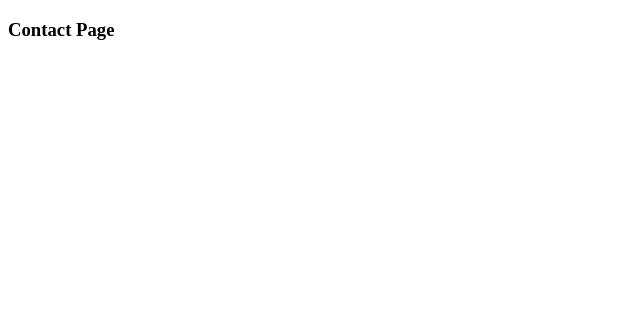
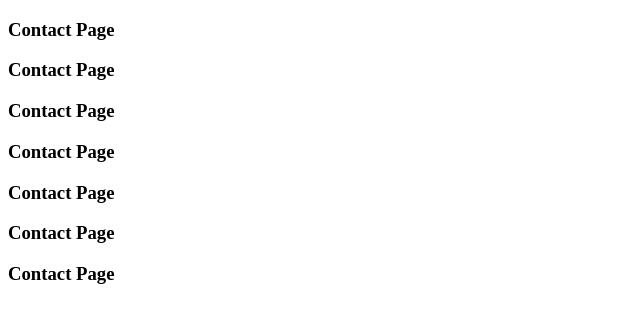
Before and after one commit to Mirza014/abc, a plain HTML site: page contact.html in a window 1280 px wide. Shown: the whole page, without its empty margins (0-640 px from the left). Drawn offline with Linux system fonts and the light colour scheme.

Commit message:
Update contact.html

```diff
--- a/contact.html
+++ b/contact.html
@@ -9,5 +9,6 @@
 
 
     <h3>Contact Page</h3>
+      <h3>Contact Page</h3>  <h3>Contact Page</h3>  <h3>Contact Page</h3>  <h3>Contact Page</h3>  <h3>Contact Page</h3>  <h3>Contact Page</h3>
 </body>
 </html>
```
